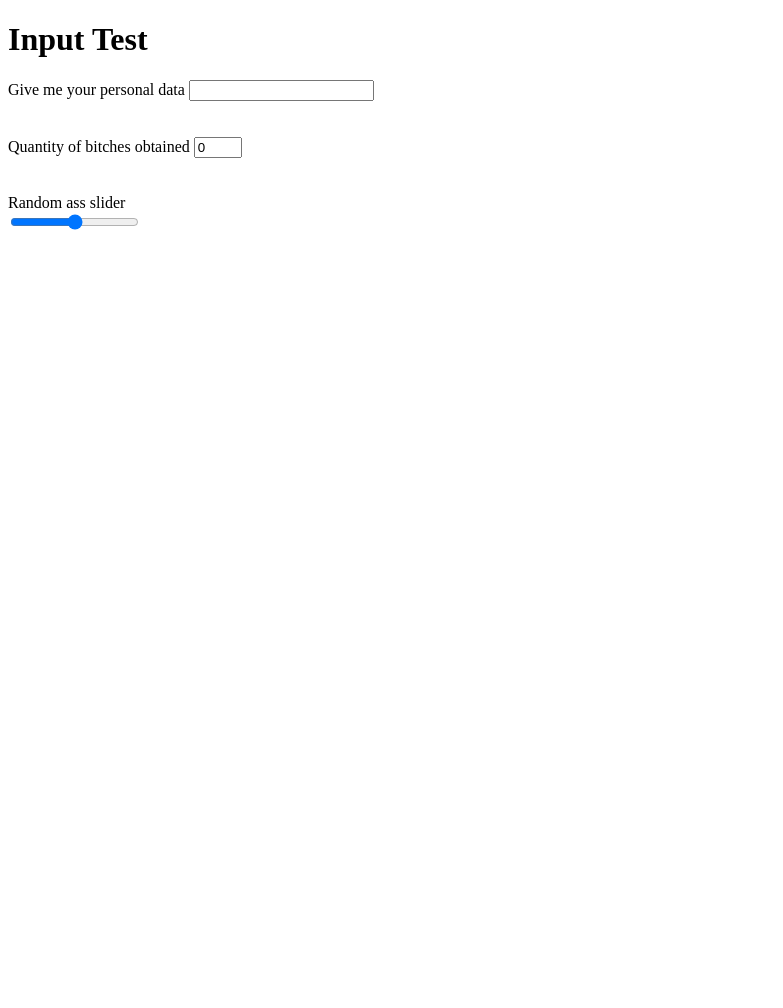
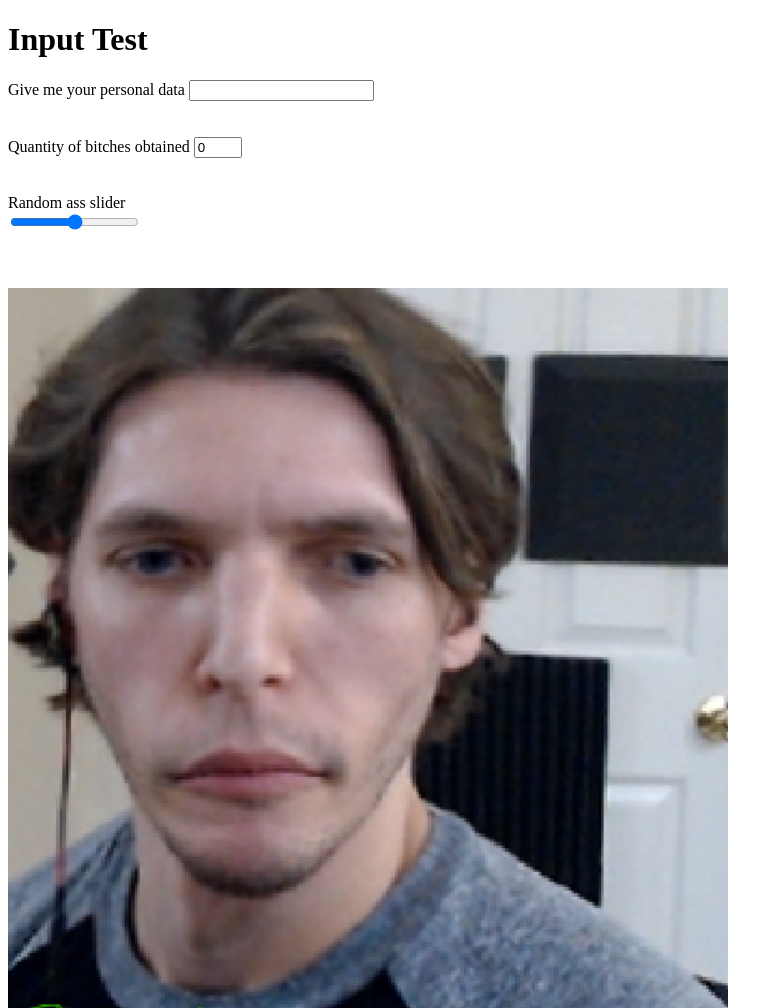
Before and after one commit to Laghairt/Laghairt.github.io, a plain HTML site: page index.html in a window 1280 px wide. Shown: the whole page, without its empty margins (0-783 px from the left). Before the commit the page ends 800 px from the top, so only its background shows below. Drawn offline with Linux system fonts and the light colour scheme.

Commit message:
Add files via upload

```diff
--- a/index.html
+++ b/index.html
@@ -24,6 +24,8 @@
                     <input type="range" name="slide" id="slide" min="0" max="5" step="0.5">
                 </section>
             </form>
+            <br><br><br>
+            <img src="./jerm.png">
         </div>
     </body>
 </html>
```
